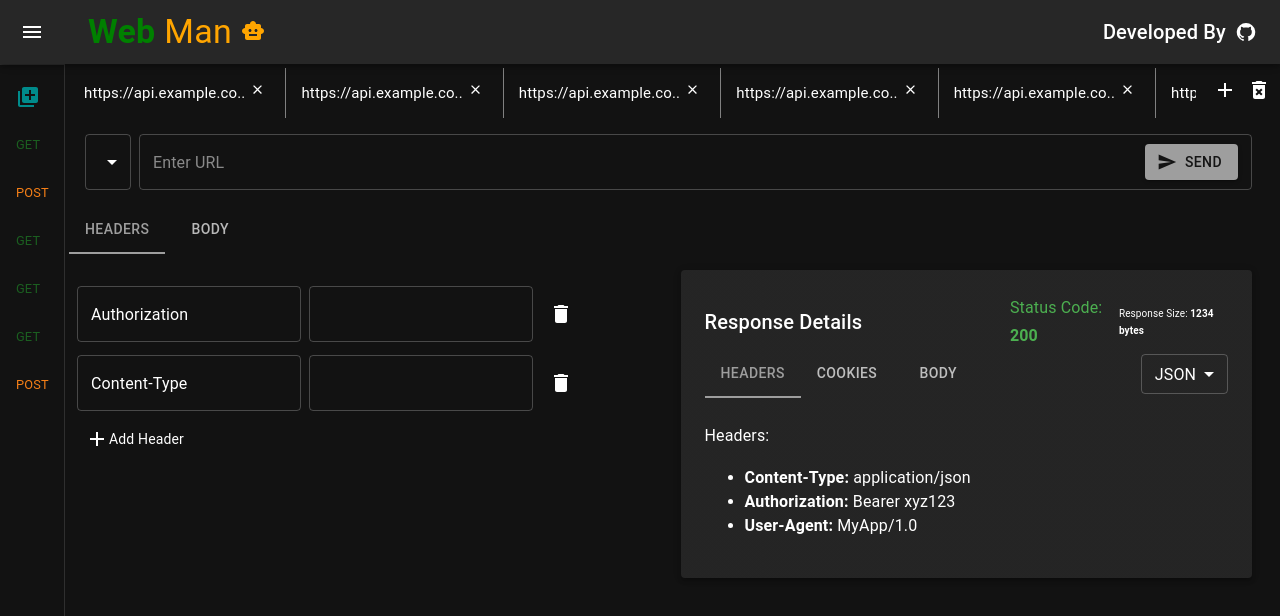
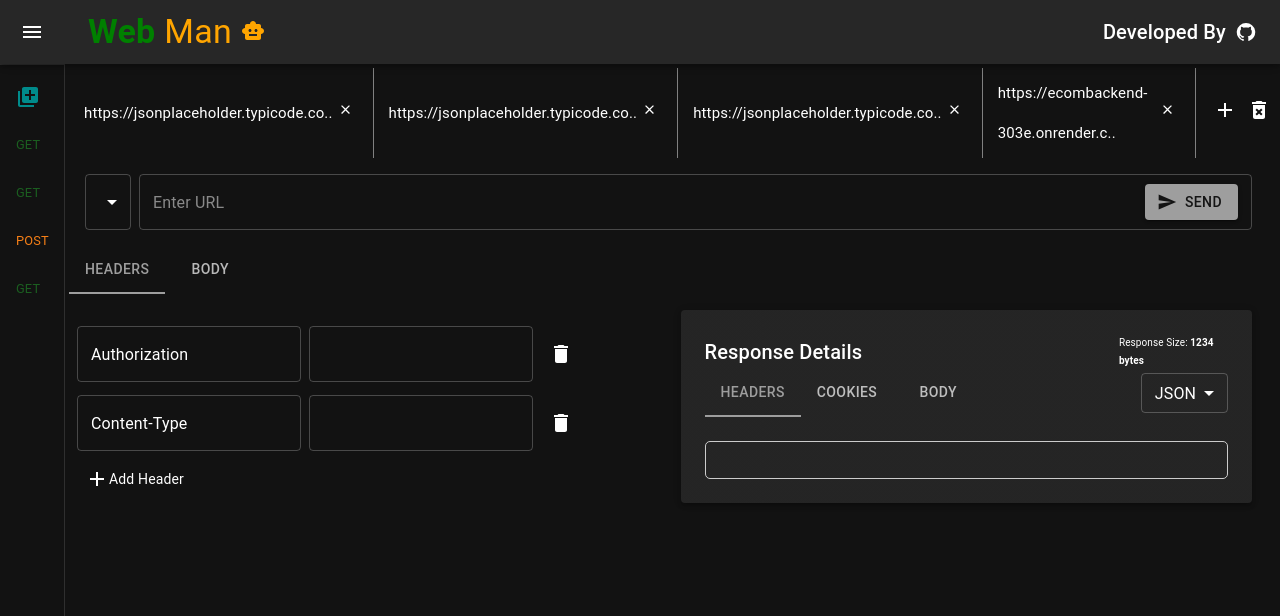
Before and after one commit to Yuvrajsinh05/web-man, a React (Create React App) app: page / in a window 1280 px wide. Shown: the top 616 px of the page. Built offline with nearby package versions, Linux system fonts and the light colour scheme.

Commit message:
fixed :  GET , POST methods working with response state manage

```diff
--- a/package.json
+++ b/package.json
@@ -12,6 +12,7 @@
     "@testing-library/react": "^13.4.0",
     "@testing-library/user-event": "^13.5.0",
     "@textea/json-viewer": "^3.4.0",
+    "axios": "^1.6.8",
     "react": "^18.2.0",
     "react-dom": "^18.2.0",
     "react-redux": "^9.1.0",
--- a/src/component/dropurlsend/dropdownsend.js
+++ b/src/component/dropurlsend/dropdownsend.js
@@ -3,7 +3,8 @@ import { styled } from '@mui/material/styles';
 import { Button, InputAdornment, TextField, MenuItem } from '@mui/material';
 import { Send as SendIcon } from '@mui/icons-material';
 import { useDispatch, useSelector } from 'react-redux';
-import { addRequest , modifyRequest, setCurrentUrl } from '../../features/requestSlice';
+import { addRequest, modifyRequest, setCurrentUrl } from '../../features/requestSlice';
+import { executeRequest } from '../../features/requestCaller';
 
 
 const RootContainer = styled('div')({
@@ -50,15 +51,18 @@ const HttpRequestInput = () => {
   };
 
 
-  const handleSend = () => {
+  const handleSend = async () => {
     if (currentUrl?.id) {
-      const modified = { id: currentUrl.id, method, url }
+      let modified = { ...currentUrl, method: method, url: url };
+      let response = await executeRequest(modified)
+      modified = { ...modified, response }
       dispatch(modifyRequest(modified))
       dispatch(setCurrentUrl(modified))
     } else {
       let checkUrl = url || "New URL"
-      dispatch(addRequest({ method, url: checkUrl, id: allrequests?.length + 1 }))
-      dispatch(setCurrentUrl({ method, url: checkUrl, id: allrequests?.length + 1 }))
+      let response = await executeRequest({ method, url: checkUrl, id: allrequests?.length + 1 })
+      dispatch(addRequest({ method, url: checkUrl, id: allrequests?.length + 1 ,response}))
+      dispatch(setCurrentUrl({ method, url: checkUrl, id: allrequests?.length + 1 ,response}))
     }
   };
 
@@ -67,7 +71,7 @@ const HttpRequestInput = () => {
       <HttpMethodSelector
         select
         value={method || ''}
-        onChange={(e)=> handleMethodChange(e)}
+        onChange={(e) => handleMethodChange(e)}
         variant="outlined"
         InputProps={{ sx: { color: method === 'GET' ? 'green' : 'orange' } }}
       >
--- a/src/component/reqpanel/response.js
+++ b/src/component/reqpanel/response.js
@@ -2,6 +2,7 @@ import React, { useState } from 'react';
 import { Grid, Paper, Typography, Tabs, Tab, Select, MenuItem } from '@mui/material';
 import { green, red } from '@mui/material/colors';
 import { styled, ThemeProvider, createTheme } from '@mui/material/styles';
+import { useSelector } from 'react-redux';
 
 // Custom dark and gray theme
 const darkGrayTheme = createTheme({
@@ -19,15 +20,29 @@ const StyledPaper = styled(Paper)(({ theme }) => ({
 
 const ResponseDetails = () => {
   const [tabValue, setTabValue] = useState(0);
+  const currentUrl = useSelector(state => state.request.currentUrl);
 
   const handleTabChange = (event, newValue) => {
     setTabValue(newValue);
   };
 
-  const handleResponseFormatChange = (event) => {
-    // Handle response format change here
-  };
 
+
+  const getStatusColor = (statusCode) => {
+    if (statusCode >= 200 && statusCode < 300) {
+      return 'green';
+    } else if (statusCode >= 400 && statusCode < 500) {
+      return 'orange';
+    } else if (statusCode >= 500 && statusCode < 600) {
+      return 'red';
+    } else {
+      return 'black';
+    }
+  }
+
+  function handleResponseFormatChange(){
+
+  }
   return (
     <ThemeProvider theme={darkGrayTheme}>
       <Grid container spacing={2}>
@@ -39,9 +54,12 @@ const ResponseDetails = () => {
                 <Typography variant="h6">Response Details</Typography>
               </Grid>
               <Grid item xs={6} sm={2.5}>
-                <Typography variant="subtitle1" style={{ color: tabValue === 0 ? green[500] : red[500] }}>
-                  Status Code: <strong>{tabValue === 0 ? '200' : '400'}</strong>
+                {currentUrl?.response?.status ?
+                  <Typography variant="subtitle1" style={{ color: getStatusColor(currentUrl?.response?.status) }}>
+                  Status Code: <strong>{currentUrl?.response?.status}</strong>
                 </Typography>
+                :  null}
+
               </Grid>
               <Grid item xs={6} sm={2.5}>
                 <Typography variant="subtitle1" sx={{fontSize:'10px'}}>Response Size: <strong>1234 bytes</strong></Typography>
@@ -79,41 +97,20 @@ const ResponseDetails = () => {
 export default ResponseDetails;
 
 const DummyDetails = ({ tabValue }) => {
-  // Dummy data for demonstration
-  const headers = {
-    'Content-Type': 'application/json',
-    'Authorization': 'Bearer xyz123',
-    'User-Agent': 'MyApp/1.0'
-  };
+  const currentUrl = useSelector(state => state.request.currentUrl);
 
-  const cookies = {
-    'session_id': 'abc123',
-    'user_id': '123456'
-  };
 
-  const body = {
-    "id": 123,
-    "name": "John Doe",
-    "age": 30,
-    "email": "john.doe@example.com",
-    "phone": "+1234567890",
-    "occupation": "Software Engineer",
-    "education": {
-      "degree": "Bachelor's",
-      "major": "Computer Science",
-      "university": "University XYZ",
-      "graduation_year": 2015
-    },
-  }
+
+  const cookies = {};
+
 
   return (
-    <Grid item xs={12} mt={3}>
+<Grid item xs={12} mt={3} sx={{ overflow: 'auto', maxHeight: '400px', border: '1px solid #ccc', borderRadius: '5px', padding: '10px'}}>
   <Typography variant="body1">
     {tabValue === 0 && (
       <div>
-            <Typography variant="subtitle1">Headers:</Typography>
         <ul>
-              {Object.entries(headers).map(([key, value]) => (
+          {currentUrl?.response?.headers && Object.entries(currentUrl.response.headers).map(([key, value]) => (
             <li key={key}>
               <strong>{key}:</strong> {value}
             </li>
@@ -123,9 +120,8 @@ const DummyDetails = ({ tabValue }) => {
     )}
     {tabValue === 1 && (
       <div>
-            <Typography variant="subtitle1">Cookies:</Typography>
         <ul>
-              {Object.entries(cookies).map(([key, value]) => (
+          {cookies && Object.entries(cookies).map(([key, value]) => (
             <li key={key}>
               <strong>{key}:</strong> {value}
             </li>
@@ -135,11 +131,11 @@ const DummyDetails = ({ tabValue }) => {
     )}
     {tabValue === 2 && (
       <div>
-            <Typography variant="subtitle1">Body:</Typography>
-            <pre>{JSON.stringify(body, null, 2)}</pre>
+        <pre>{JSON.stringify(currentUrl?.response?.body, null, 2)}</pre>
       </div>
     )}
   </Typography>
 </Grid>
+
   );
 };
--- /dev/null
+++ b/src/features/requestCaller.js
@@ -0,0 +1,31 @@
+import axios from 'axios';
+
+export const executeRequest = async (request) => {
+    try {
+        const { url, method, headers, body } = request;
+        const response = await axios({
+            url,
+            method,
+            headers,
+            data: body ? JSON.stringify(body) : null,
+        });
+        const cookies = response?.headers['set-cookie'] || null;
+        const headersObj = {};
+        for (const [key, value] of Object.entries(response.headers)) {
+            headersObj[key] = value;
+        }
+        const Obj = {
+            status: response?.status || 400,
+            headers: headersObj,
+            body: response?.data || {},
+        }
+        return Obj;
+    } catch (error) {
+        const Obj = {
+            status: 500,
+            headers: {},
+            body: { error: error?.message ||  "Something Missing" },
+        }
+        return Obj
+    }
+};
--- a/src/httpreqs.js
+++ b/src/httpreqs.js
@@ -2,87 +2,45 @@ const dummyHttpRequests = [
   {
     id: 1,
     method: 'GET',
-      url: 'https://api.example.com/users',
+    url: 'https://jsonplaceholder.typicode.com/users',
     headers: {
-        Authorization: 'Bearer your-access-token',
       'Content-Type': 'application/json',
     },
     body: null,
   },
   {
     id: 2,
-      method: 'POST',
-      url: 'https://api.example.com/posts',
+    method: 'GET',
+    url: 'https://jsonplaceholder.typicode.com/posts/1',
     headers: {
-        Authorization: 'Bearer your-access-token',
-        'Content-Type': 'application/json',
-      },
-      body: {
-        title: 'Sample Post',
-        body: 'This is a sample post body.',
-        userId: 1,
-      },
-    },
-    {
-      id: 3,
-      method: 'GET',
-      url: 'https://api.example.com/posts/1',
-      headers: {
-        Authorization: 'Bearer your-access-token',
-        'Content-Type': 'application/json',
-      },
-      body: {
-        id: 1,
-        title: 'Updated Post',
-        body: 'This post has been updated.',
-        userId: 1,
-      },
-    },
-    {
-      id: 4,
-      method: 'GET',
-      url: 'https://api.example.com/posts/1',
-      headers: {
-        Authorization: 'Bearer your-access-token',
-      },
-      body: null,
-    },
-    {
-      id: 5,
-      method: 'GET',
-      url: 'https://api.example.com/users?filter=active&sortBy=name&limit=10&page=1&search=John%20Doe',
-      headers: {
-        Authorization: 'Bearer your-access-token',
       'Content-Type': 'application/json',
     },
     body: null,
   },
+
   {
     id: 6,
     method: 'POST',
-      url: 'https://api.example.com/posts/create?userId=1&category=tech&tag=javascript',
+    url: 'https://jsonplaceholder.typicode.com/users',
     headers: {
-        Authorization: 'Bearer your-access-token',
       'Content-Type': 'application/json',
     },
-      body:{
-        name: "David Brown",
-        age: 45,
-        gender: "Male",
-        email: "david.brown@example.com",
-        phone: "+14443332222",
-        address: {
-            street: "987 Maple Street",
-            city: "Miami",
-            state: "FL",
-            postal_code: "33101",
-            country: "USA"
-        },
-        interests: ["fishing", "reading", "swimming"],
-        friends: []
+    body: {
+      name: 'Jane Doe',
+      username: 'jane',
+      email: 'jane@example.com',
     },
   },
-
+  {
+    id: 7,
+    method: 'GET',
+    url: `https://ecombackend-303e.onrender.com/admin/Fashion/Women's%20Clothing`,
+    headers: {
+      'Content-Type': 'application/json',
+      'Authorization': 'eyJhbGciOiJIUzI1NiIsInR5cCI6IkpXVCJ9.eyJ1c2VySUQiOiI2NWYwMjliNTA3NTg5NzUxNTUxZTUyMzAiLCJpYXQiOjE3MTExMjI0NjIsImV4cCI6MTcxMTIwODg2Mn0.Thk2piP75RA_He-Pikc-2Tp3uvKg4Bna2glPdVy3EfA'
+    },
+  },
 ];
 
+
 export default dummyHttpRequests;
```
Also changed, not shown: 1 other file (tests, documents, lock files or other folders). Lines whose indentation alone changed are shown as unchanged.
